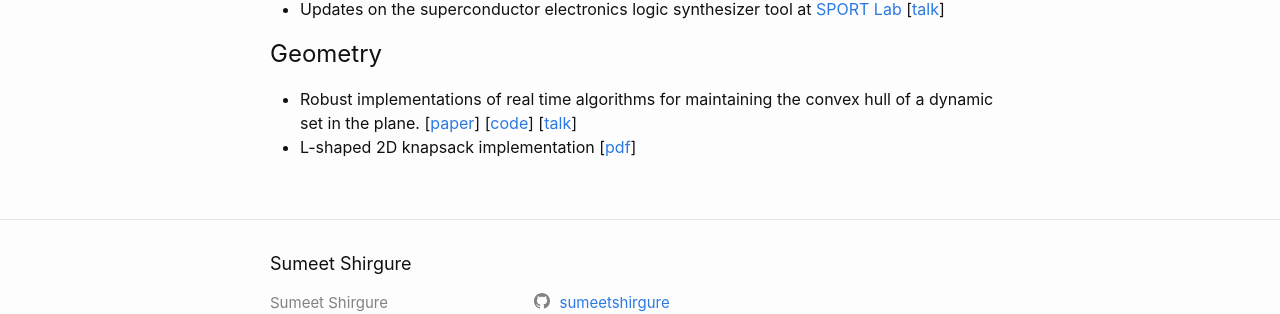
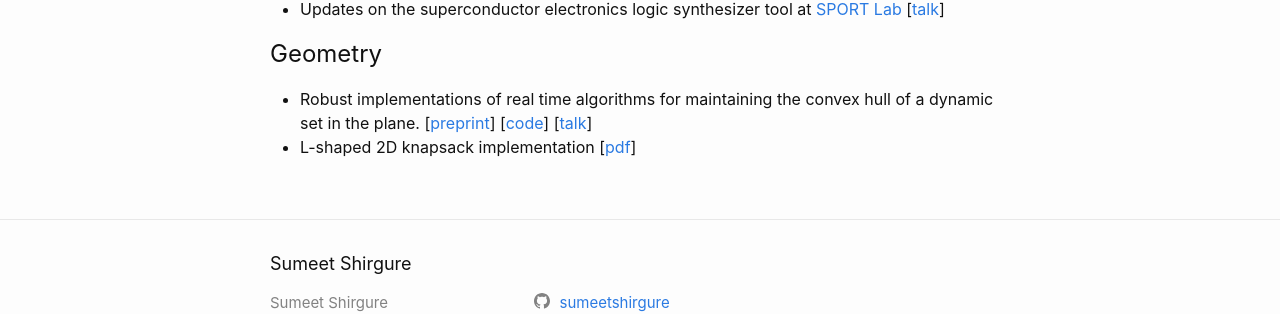
Before and after one commit to sumeetshirgure/sumeetshirgure.github.io, a Jekyll site: the page built from docs/0_writing_samples.markdown, in a window 1280 px wide. Shown: the part 766-1080 px from the top of the page. Built offline with Jekyll 4.4.1, drawn with Linux system fonts in a browser that asks for light colours.

Commit message:
Add section anchors. Change paper to preprint.

```diff
--- a/docs/0_writing_samples.markdown
+++ b/docs/0_writing_samples.markdown
@@ -36,14 +36,15 @@ Also a little bit of advertisement, for making the occasional quick PDF I prefer
 - Interpretability of multi-modal neural models trained with contrastive self-supervised learning
 [[report](/assets/pdfs/projects/cs_566_paper.pdf) for CS566]
 
-# Engineering
+# Engineering {#engg}
 - Updates on the superconductor electronics logic synthesizer tool at
 [SPORT Lab](https://sportlab.usc.edu/)
 [[talk](/assets/pdfs/presentations/qsyn.pdf)]
 
-# Geometry
+# Geometry {#geom}
 - Robust implementations of real time algorithms for maintaining the convex hull of a dynamic
 set in the plane.
-[[paper](/assets/pdfs/papers/dpch.pdf)] [[code](https://github.com/sumeetshirgure/DynamicPlanarHull)]
+[[preprint](/assets/pdfs/papers/dpch.pdf)]
+[[code](https://github.com/sumeetshirgure/DynamicPlanarHull)]
 [[talk](/assets/pdfs/presentations/dpp.pdf)]
 - L-shaped 2D knapsack implementation [[pdf](/assets/pdfs/projects/l2dk.pdf)]
```
Also changed, not shown: other parts of docs/0_writing_samples.markdown (+2 -2 lines).
